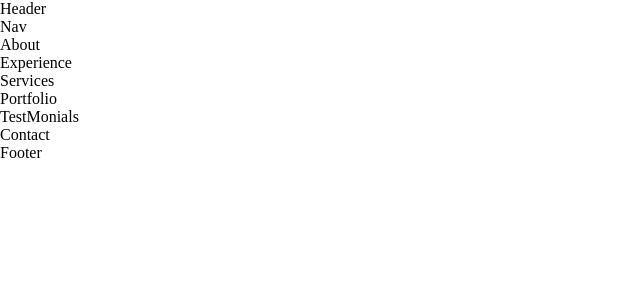
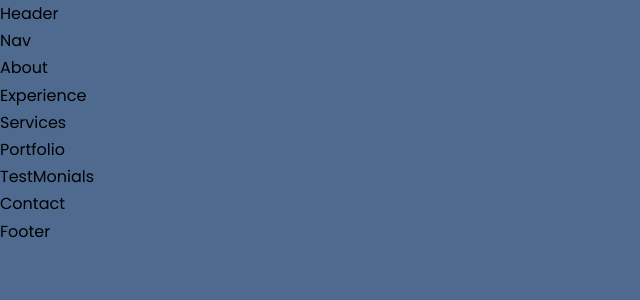
Before and after one commit to youn0808/portfolio_website, a React (Create React App) app: page / in a window 1280 px wide. Shown: the top 300 px of the page, without its empty margins (0-640 px from the left). Built offline with nearby package versions, Linux system fonts and the light colour scheme; the HTML template or start-up script is replaced by a standard one.

Commit message:
setting basic css styles

```diff
--- a/src/index.css
+++ b/src/index.css
@@ -1,11 +1,13 @@
+@import url("https://fonts.googleapis.com/css2?family=Poppins:wght@300;400;500;600&display=swap");
+
 * {
   margin: 0;
   padding: 0;
   border: 0;
   outline: none;
-  box-sizing: none;
+  box-sizing: border-box;
   list-style: none;
-  text-decoration: ;
+  text-decoration: none;
 }
 :root {
   --color-bg: #1f1f38;
@@ -14,4 +16,119 @@
   --color-primary-varient: rgba(77, 181, 255, 0.4);
   --color-white: #fff;
   --color-light: rgba(255, 255, 255, 0.6);
+
+  --transition: all 400 ease;
+
+  --container-width-lg: 75%;
+  --container-width-md: 86%;
+  --container-width-sm: 90%;
 }
+
+html {
+  scroll-behavior: smooth;
+}
+
+::-webkit-scrollbar {
+  display: none;
+}
+
+body {
+  font-family: "Poppins", sans-serif;
+  background: var(--color-bg);
+  line-height: 1.7;
+  background-color: #4f6a8f;
+  /* background:url(); */
+}
+
+.container {
+  width: var(--container-width-lg);
+  margin: 0 auto;
+}
+
+h1,
+h2,
+h3,
+h4,
+h5 {
+  font-weight: 500;
+}
+
+h1 {
+  font-size: 2.5rem;
+}
+
+section {
+  margin-top: 8rem;
+}
+
+section > h2,
+section > h5 {
+  text-align: center;
+  color: var(--color-light);
+}
+
+section > h2 {
+  color: var(--color-primary);
+  margin-bottom: 3rem;
+}
+
+.text-light {
+  color: var(--color-light);
+}
+
+a {
+  color: var(--color-primary);
+  transition: var(--transition);
+}
+
+a:hover {
+  color: var(--color-white);
+}
+
+.btn {
+  width: max-content;
+  display: inline-block;
+  color: var(--color-primary);
+  padding: 0 0.75rem 1.2rem;
+  border-radius: 0.4rem;
+  cursor: pointer;
+  border: 1px solid var(--color-primary);
+  transition: var(--transition);
+}
+
+.btn:hover {
+  background: var(--color-white);
+  color: var(--color-bg);
+  border-color: transparent;
+}
+
+.btn-primary {
+  background: var(--color-primary);
+  color: var(--color-bg);
+}
+
+img {
+  display: block;
+  width: 100%;
+  object-fit: cover;
+}
+
+/* Media  (Medium device*/
+
+@media screen and (max-width: 1024px) {
+  .container {
+    width: var(--container-width-md);
+  }
+  section {
+    margin-top: 6rem;
+  }
+}
+
+@media screen and (max-width: 600px) {
+  .container {
+    width: var(--container-width-sm);
+  }
+  section > h2 {
+    margin-top: 2rem;
+  }
+}
```
